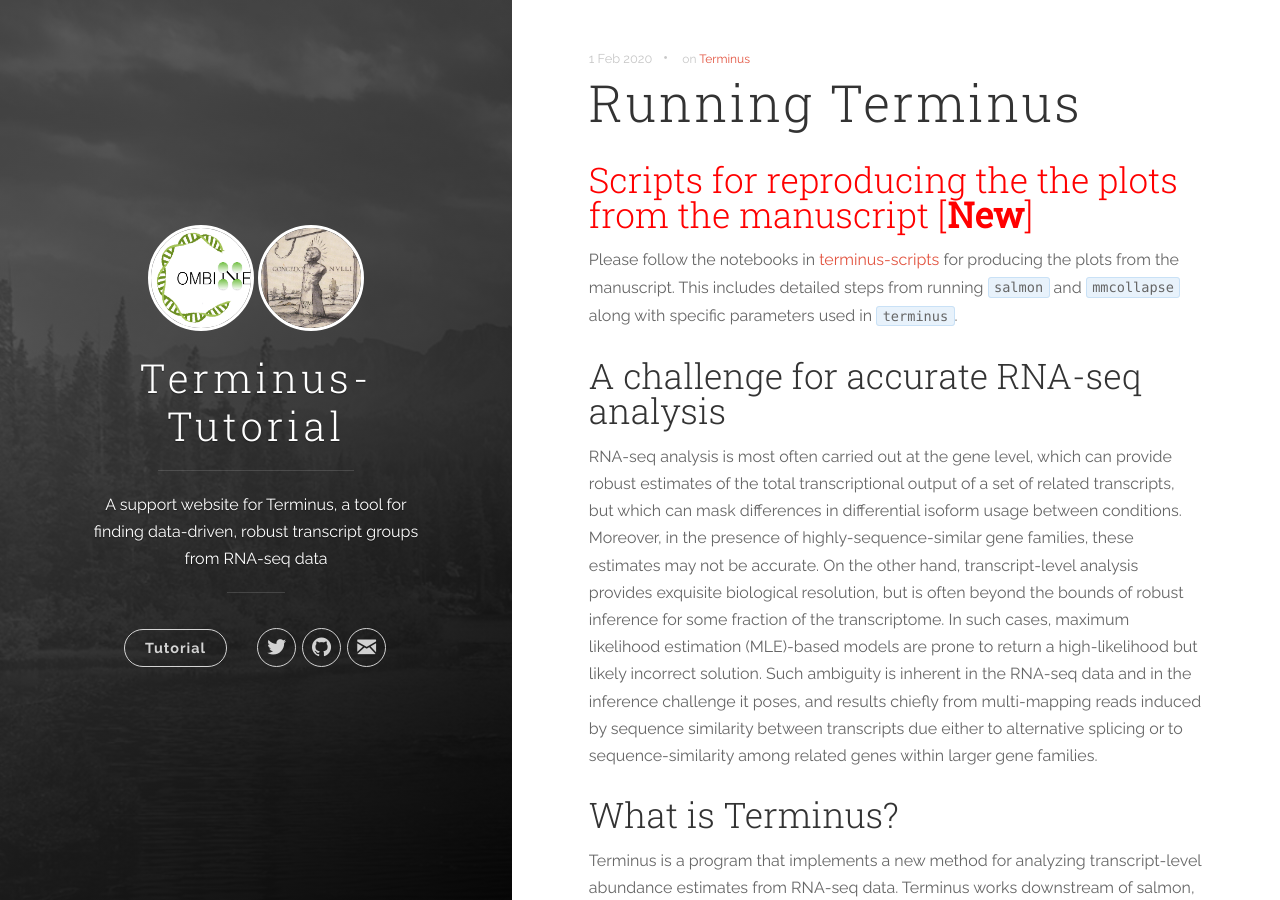
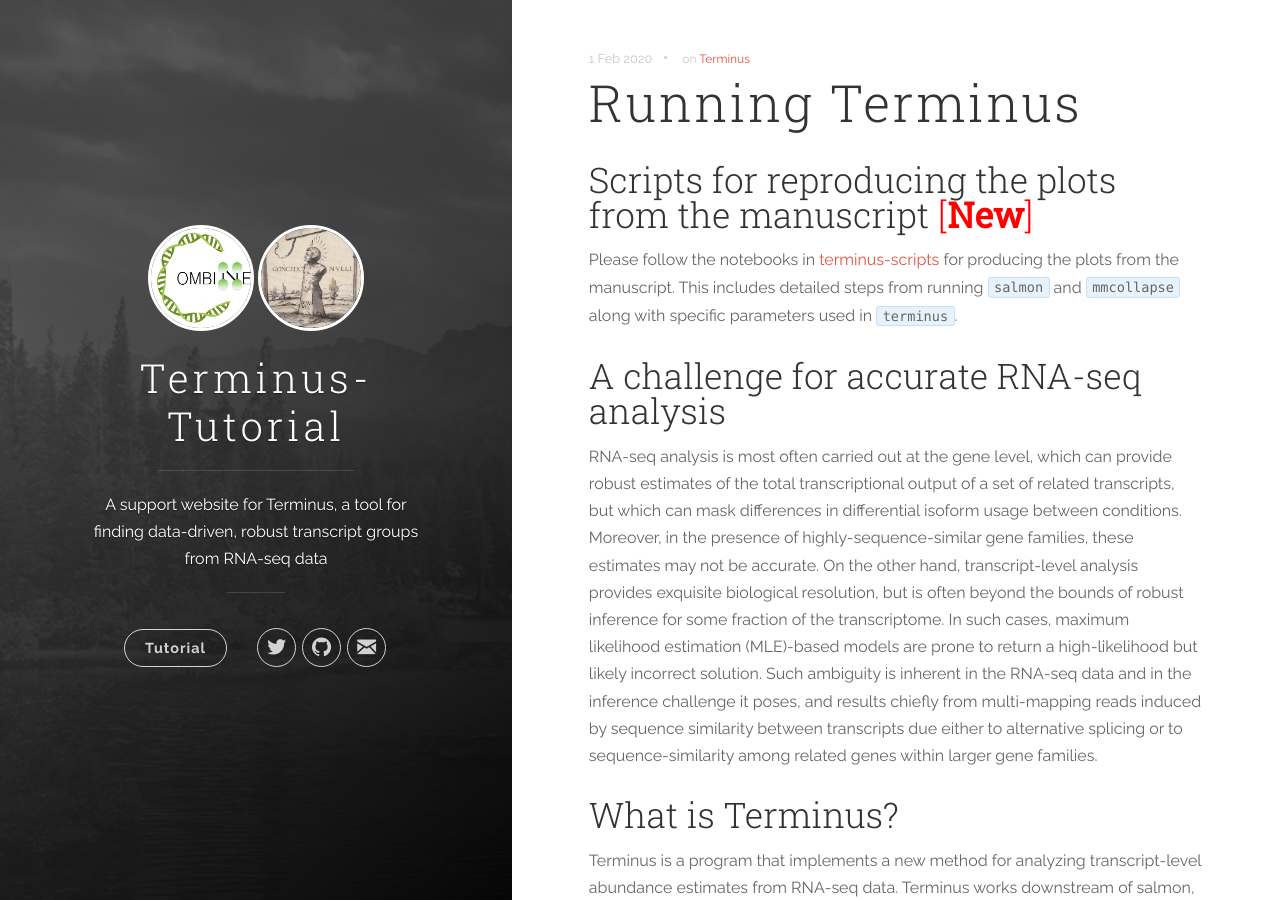
Before and after one commit to COMBINE-lab/Terminus-turotial, a Jekyll site: the page built from docs/_posts/2020-02-02-running-terminus.md, in a window 1280 px wide and 900 px high. Built offline with Jekyll 4.4.1, drawn with Linux system fonts in a browser that asks for light colours.

Commit message:
typo fixed

```diff
--- a/docs/_posts/2020-02-02-running-terminus.md
+++ b/docs/_posts/2020-02-02-running-terminus.md
@@ -5,7 +5,7 @@ categories: [tutorial]
 tags: [Terminus]
 ---
 
-## <span style="color:red"> Scripts for reproducing the the plots from the manuscript \[**New**\] </span>
+## Scripts for reproducing the plots from the manuscript <span style="color:red">\[**New**\] </span>
 Please follow the notebooks in [terminus-scripts](https://github.com/COMBINE-lab/terminus-paper-scripts/tree/master/notebook) for producing the plots from the manuscript. This includes detailed steps from running `salmon` and `mmcollapse` along with specific parameters used in `terminus`.
 
 
```
